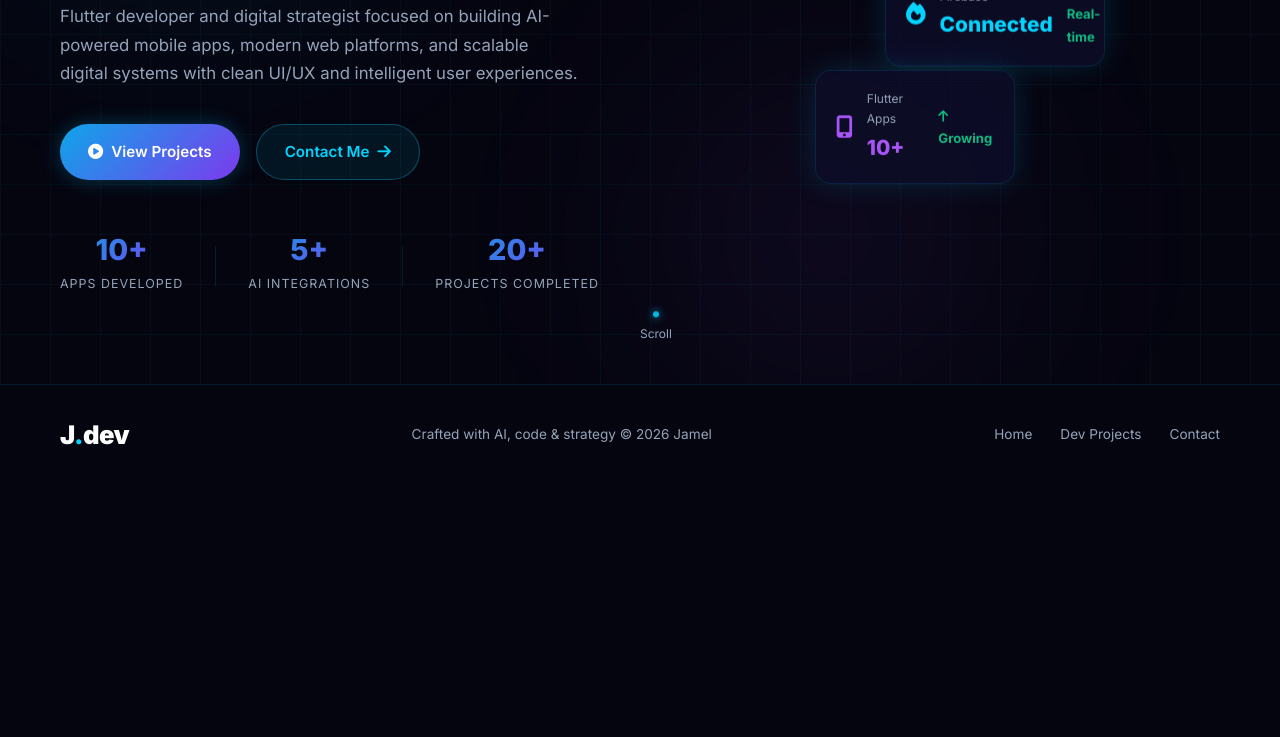
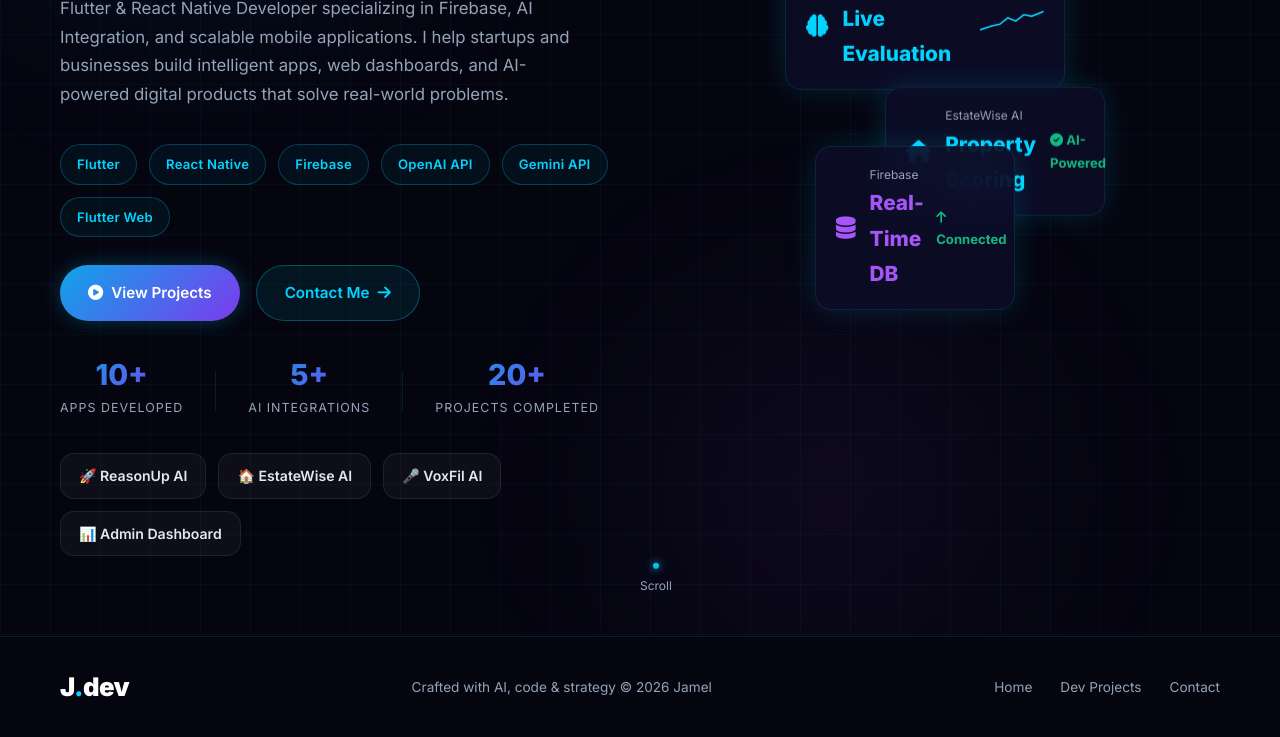
Before and after one commit to melLsCode/jamel-portfolio, a plain HTML site: page index.html in a window 1280 px wide. Shown: the part 416-1153 px from the top of the page. Before the commit the page ends 901 px from the top, so only its background shows below. Drawn offline with Linux system fonts and the light colour scheme.

Commit message:
Update homepage - new title, subtitle, tech stack badges, featured projects, updated cards

```diff
--- a/index.html
+++ b/index.html
@@ -3,7 +3,7 @@
 <head>
   <meta charset="UTF-8" />
   <meta name="viewport" content="width=device-width, initial-scale=1.0" />
-  <title>Jamel | Flutter Developer & AI Digital Strategist</title>
+  <title>Jamel | Flutter & React Native Developer | Firebase & AI Integration</title>
   <link rel="stylesheet" href="style.css" />
   <link href="https://fonts.googleapis.com/css2?family=Inter:wght@300;400;500;600;700;800;900&display=swap" rel="stylesheet" />
   <link rel="stylesheet" href="https://cdnjs.cloudflare.com/ajax/libs/font-awesome/6.5.0/css/all.min.css" />
@@ -41,13 +41,19 @@
       <h1 class="hero-title">
         I Build
         <span class="gradient-text">AI-Powered</span>
-        Mobile & Web Experiences
+        Mobile Apps &amp; Web Platforms
       </h1>
       <p class="hero-sub">
-        Flutter developer and digital strategist focused on building AI-powered mobile apps,
-        modern web platforms, and scalable digital systems with clean UI/UX and intelligent
-        user experiences.
+        Flutter &amp; React Native Developer specializing in Firebase, AI Integration, and scalable mobile applications. I help startups and businesses build intelligent apps, web dashboards, and AI-powered digital products that solve real-world problems.
       </p>
+      <div class="hero-tech-stack">
+        <span>Flutter</span>
+        <span>React Native</span>
+        <span>Firebase</span>
+        <span>OpenAI API</span>
+        <span>Gemini API</span>
+        <span>Flutter Web</span>
+      </div>
       <div class="hero-actions">
         <a href="dev-projects.html" class="btn btn-primary">
           <i class="fas fa-play-circle"></i> View Projects
@@ -72,14 +78,20 @@
           <span class="stat-label">Projects Completed</span>
         </div>
       </div>
+      <div class="featured-projects">
+        <div class="project-pill">🚀 ReasonUp AI</div>
+        <div class="project-pill">🏠 EstateWise AI</div>
+        <div class="project-pill">🎤 VoxFil AI</div>
+        <div class="project-pill">📊 Admin Dashboard</div>
+      </div>
     </div>
     <div class="hero-visual">
       <div class="hero-card-stack">
         <div class="floating-card card-analytics">
           <i class="fas fa-brain card-icon"></i>
           <div class="card-info">
-            <span class="card-label">AI Evaluation</span>
-            <span class="card-value">Active</span>
+            <span class="card-label">ReasonUp AI</span>
+            <span class="card-value">Live Evaluation</span>
           </div>
           <div class="card-sparkline">
             <svg viewBox="0 0 80 30" fill="none">
@@ -89,23 +101,23 @@
           </div>
         </div>
         <div class="floating-card card-subs">
-          <i class="fas fa-fire card-icon"></i>
+          <i class="fas fa-home card-icon"></i>
           <div class="card-info">
-            <span class="card-label">Firebase</span>
-            <span class="card-value">Connected</span>
+            <span class="card-label">EstateWise AI</span>
+            <span class="card-value">Property Scoring</span>
           </div>
           <div class="card-trend up">
-            <i class="fas fa-check-circle"></i> Real-time
+            <i class="fas fa-check-circle"></i> AI-Powered
           </div>
         </div>
         <div class="floating-card card-ctr">
-          <i class="fas fa-mobile-alt card-icon" style="color:var(--purple)"></i>
+          <i class="fas fa-database card-icon" style="color:var(--purple)"></i>
           <div class="card-info">
-            <span class="card-label">Flutter Apps</span>
-            <span class="card-value" style="color:var(--purple)">10+</span>
+            <span class="card-label">Firebase</span>
+            <span class="card-value" style="color:var(--purple)">Real-Time DB</span>
           </div>
           <div class="card-trend up">
-            <i class="fas fa-arrow-up"></i> Growing
+            <i class="fas fa-arrow-up"></i> Connected
           </div>
         </div>
       </div>
--- a/style.css
+++ b/style.css
@@ -323,12 +323,56 @@ body.nav-open {
   animation: fadeInUp 0.6s 0.2s ease both;
 }
 
+.hero-tech-stack {
+  display: flex;
+  flex-wrap: wrap;
+  gap: 12px;
+  margin: 20px 0 28px;
+  animation: fadeInUp 0.6s 0.25s ease both;
+}
+
+.hero-tech-stack span {
+  padding: 8px 16px;
+  border: 1px solid rgba(0,212,255,0.25);
+  background: rgba(0,212,255,0.05);
+  border-radius: 999px;
+  color: #00d4ff;
+  font-size: 0.82rem;
+  font-weight: 600;
+  letter-spacing: 0.02em;
+}
+
 .hero-actions {
   display: flex;
   gap: 16px;
   flex-wrap: wrap;
-  margin-bottom: 56px;
+  margin-bottom: 40px;
   animation: fadeInUp 0.6s 0.3s ease both;
+}
+
+.featured-projects {
+  display: flex;
+  flex-wrap: wrap;
+  gap: 12px;
+  margin-top: 32px;
+  animation: fadeInUp 0.6s 0.5s ease both;
+}
+
+.project-pill {
+  padding: 10px 18px;
+  border-radius: 14px;
+  background: rgba(255,255,255,0.04);
+  border: 1px solid rgba(255,255,255,0.08);
+  backdrop-filter: blur(10px);
+  font-weight: 600;
+  font-size: 0.88rem;
+  color: var(--text);
+  transition: border-color 0.2s, background 0.2s;
+}
+
+.project-pill:hover {
+  background: rgba(0,212,255,0.07);
+  border-color: rgba(0,212,255,0.25);
 }
 
 .hero-stats {
```
